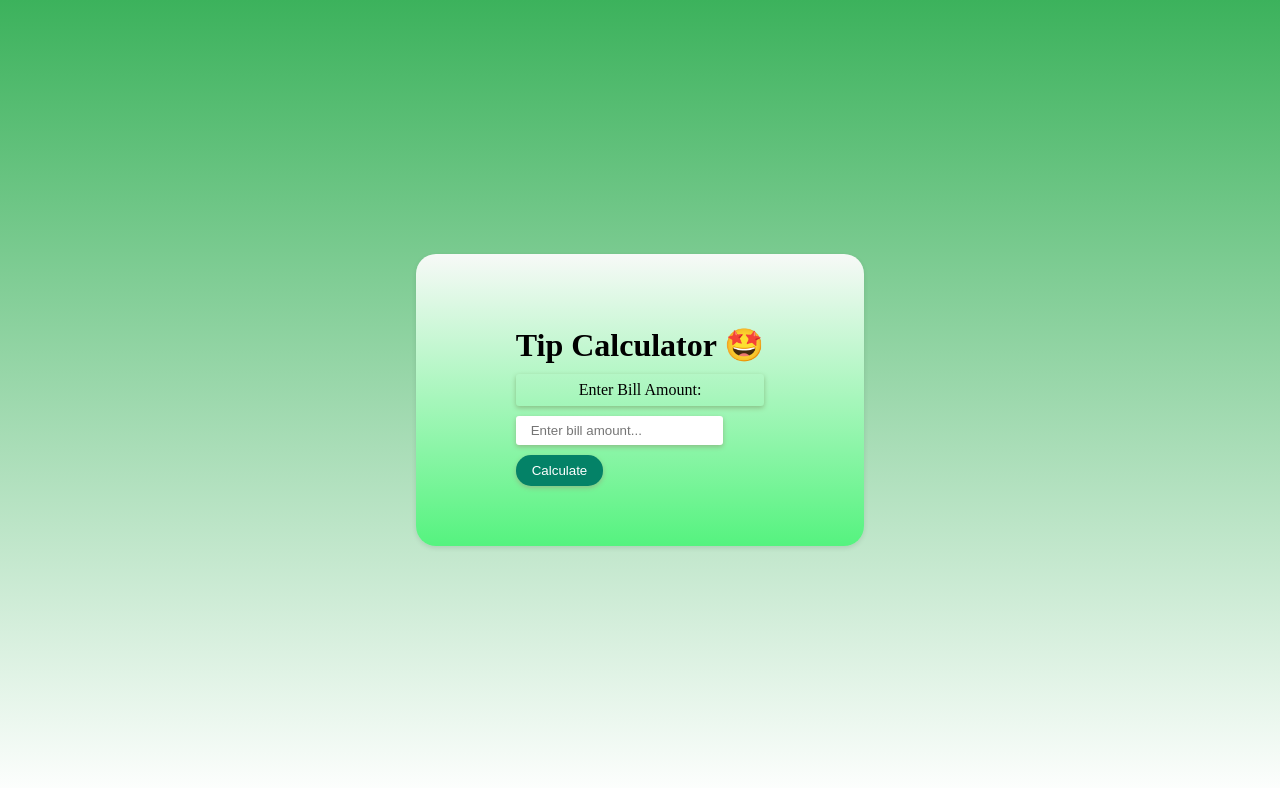
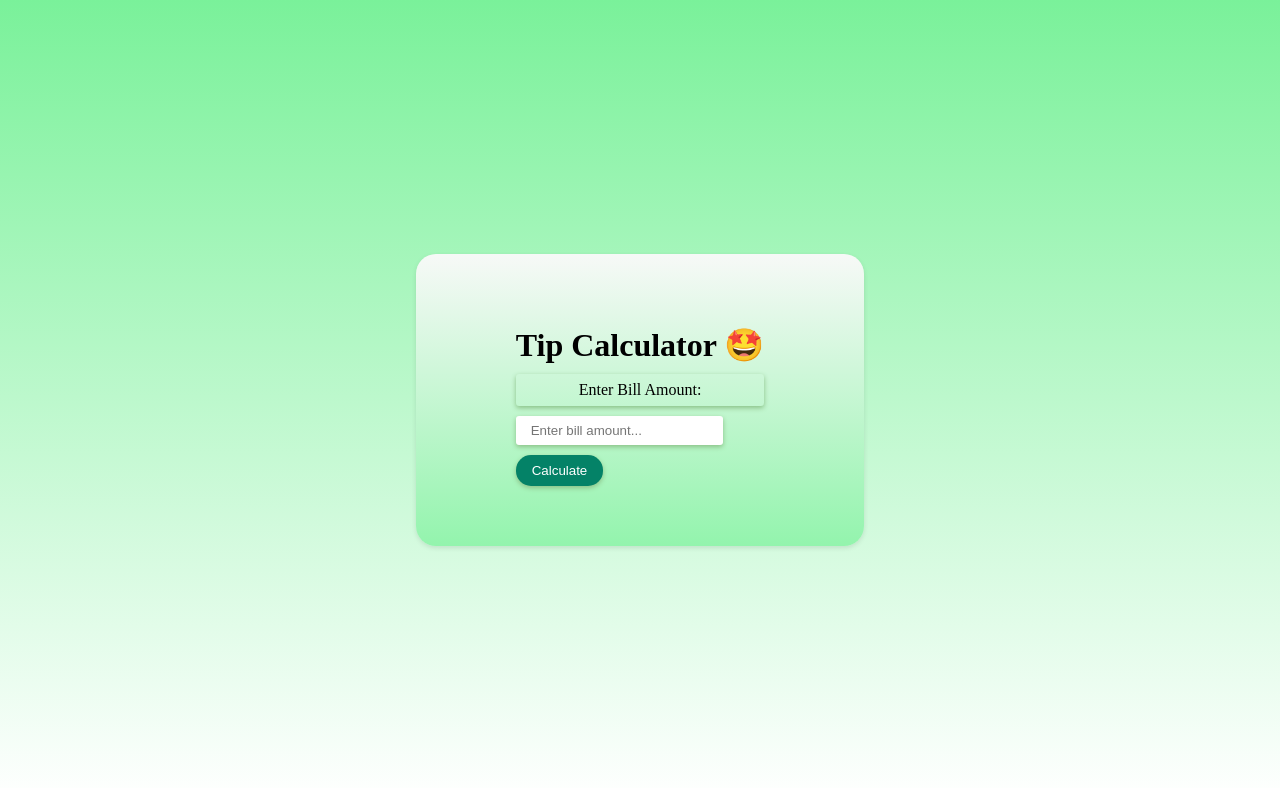
Before and after one commit to effiecancode/Tip-Calculator, a plain HTML site: page index.html in a window 1280 px wide. Drawn offline with Linux system fonts and the light colour scheme.

Commit message:
Optimized

```diff
--- a/script.js
+++ b/script.js
@@ -1,3 +1,5 @@
+'use strict'
+
 document.addEventListener("DOMContentLoaded", function () {
     const calculateBtn = document.getElementById("calculateBtn");
     const resultDiv = document.getElementById("result");
--- a/styles.css
+++ b/styles.css
@@ -6,7 +6,7 @@ body {
     justify-content: center;
     align-items: center;
     height: 100vh;
-    background: linear-gradient(#3cb25c, #ffff);
+    background: linear-gradient(#7af19a, #ffff);
 }
 
 .calculator {
@@ -16,7 +16,7 @@ body {
     box-shadow: 0px 2px 5px rgba(0, 0, 0, 0.1);
     text-align: center;
     min-height: 60px;
-    background: linear-gradient(#f7f9f7, #55f37f);
+    background: linear-gradient(#f7f9f7, #93f4ad);
 }
 
 h1 {
```
